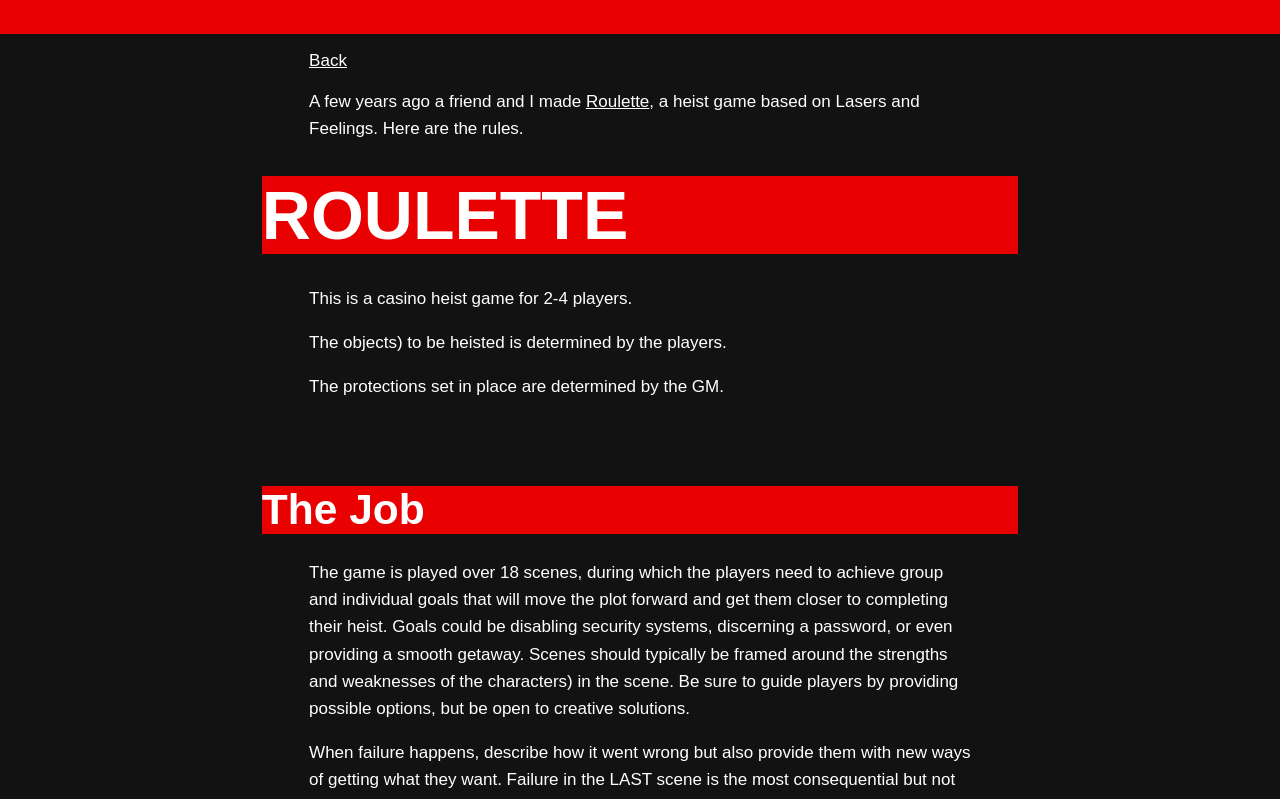
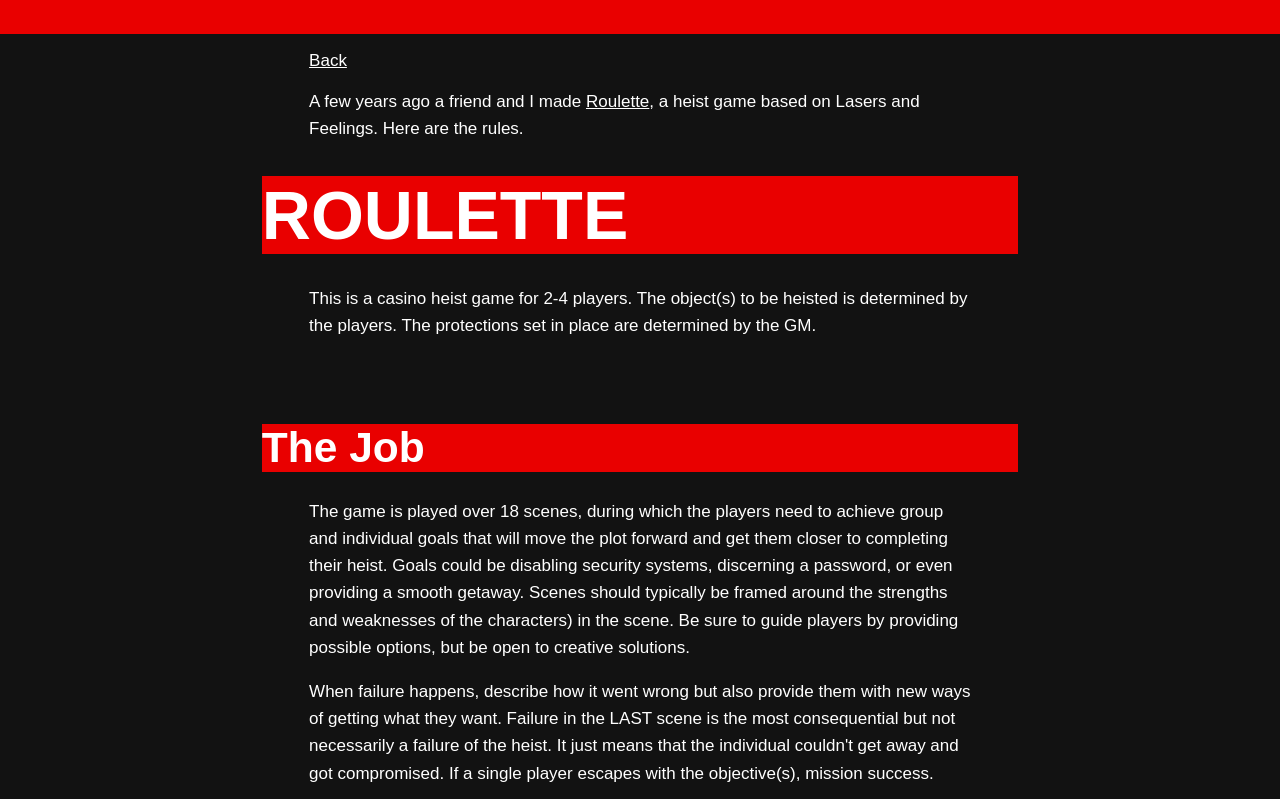
Before and after one commit to alfonsomartinezs/worst-editions, a Next.js app: page /posts/games/roulette in a window 1280 px wide. Shown: the top 799 px of the page. Built offline with nearby package versions, Linux system fonts and the light colour scheme.

Commit message:
formatting changes

```diff
--- a/src/app/page.tsx
+++ b/src/app/page.tsx
@@ -14,8 +14,8 @@ export default function Home() {
       <p>Are a collection of my unedited and unplaytested tabletop roleplaying games, notes, and generators, shared online as a way to combat debilitating perfectionism.</p><p> Early Release Beta pre Alpha. Just vibes. The worst. It can only get better from here.</p>
       <section className={styles.blogPostSection}>
         <ul className={styles.blogPostList}>
+          <li><BlogPostLink name="Dead Man's Hand" type="games"/></li>
           <li><BlogPostLink name="Drift" type="games"/></li>
-          <li><BlogPostLink name="Dead Man's Hand" type="games"/></li>
           <li><BlogPostLink name="Roulette" type="games"/></li>
         </ul>
       </section>
--- a/src/app/posts/games/roulette/page.tsx
+++ b/src/app/posts/games/roulette/page.tsx
@@ -7,9 +7,9 @@ const page = () => {
       <Link href='/'>Back</Link>
       <p>A few years ago a friend and I made <Link href="https://shrikefound.itch.io/roulette">Roulette</Link>, a heist game based on Lasers and Feelings. Here are the rules.</p>
       <h1>Roulette</h1>
-      <p>This is a casino heist game for 2-4 players.</p>
-      <p>The objects) to be heisted is determined by the players.</p>
-      <p>The protections set in place are determined by the GM.</p>
+      <p>This is a casino heist game for 2-4 players.
+        The object(s) to be heisted is determined by the players.
+        The protections set in place are determined by the GM.</p>
       <h2>The Job</h2>
       <p>The game is played over 18 scenes, during which the players need to achieve group and individual goals that will move the plot forward and get them closer to completing their heist. Goals could be disabling security systems, discerning a password, or even providing a smooth getaway.
         Scenes should typically be framed around the strengths and weaknesses of the characters) in the scene. Be sure to guide players by providing possible options, but be open to creative solutions.
```
